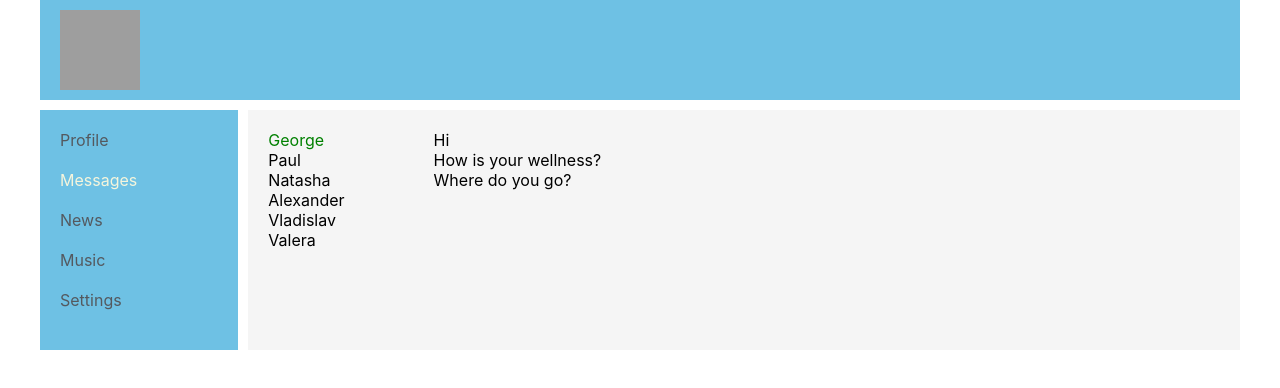
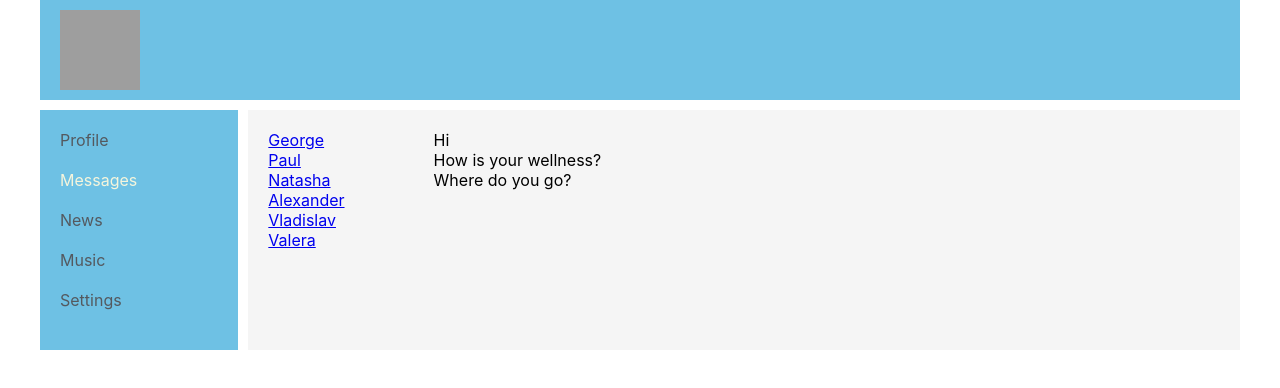
Before and after one commit to GeorgeUsynin/social-network-react-redux, a React (Create React App) app: page /dialogs in a window 1280 px wide. Shown: the top 388 px of the page. Built offline with nearby package versions, Linux system fonts and the light colour scheme; grey boxes are pictures that could not be loaded.

Commit message:
commit refactor Dialogs and ProfileInfo (lesson 22,23)

```diff
--- /dev/null
+++ b/src/components/Dialogs/DialogItem/DialogItem.tsx
@@ -0,0 +1,20 @@
+
+import {NavLink} from "react-router-dom";
+import React from "react";
+import classes from "./DialogItem.module.css"
+
+
+type DialogItemPropsType = {
+    name: string
+    id: string
+}
+
+const DialogItem: React.FC<DialogItemPropsType> = (props) => {
+    return (
+        <div className={classes.dialog}>
+            <NavLink to={"/dialogs/" + props.id}>{props.name}</NavLink>
+        </div>
+    )
+}
+
+export default DialogItem;
--- a/src/components/Dialogs/Dialogs.module.css
+++ b/src/components/Dialogs/Dialogs.module.css
@@ -7,18 +7,6 @@
     padding: 20px;
 }
 
-.dialog_items .active{
-    color: green;
-}
-
-.dialog {
-
-}
-
 .messages {
     padding: 20px;
 }
-
-.message {
-
-}
--- a/src/components/Dialogs/Dialogs.tsx
+++ b/src/components/Dialogs/Dialogs.tsx
@@ -1,33 +1,24 @@
 import React from "react";
 import classes from "./Dialogs.module.css"
+import DialogItem from "./DialogItem/DialogItem";
+import Message from "./Message/Message";
+
 
 const Dialogs = (props: any) => {
     return (
         <div className={classes.dialogs}>
             <div className={classes.dialog_items}>
-                <div className={`${classes.dialog} ${classes.active}`}>
-                    George
-                </div>
-                <div className={classes.dialog}>
-                    Paul
-                </div>
-                <div className={classes.dialog}>
-                    Natasha
-                </div>
-                <div className={classes.dialog}>
-                    Alexander
-                </div>
-                <div className={classes.dialog}>
-                    Vladislav
-                </div>
-                <div className={classes.dialog}>
-                    Valera
-                </div>
+                <DialogItem name="George" id="1"/>
+                <DialogItem name="Paul" id="2"/>
+                <DialogItem name="Natasha" id="3"/>
+                <DialogItem name="Alexander" id="4"/>
+                <DialogItem name="Vladislav" id="5"/>
+                <DialogItem name="Valera" id="6"/>
             </div>
             <div className={classes.messages}>
-                <div className={classes.message}>Hi</div>
-                <div className={classes.message}>How is your wellness?</div>
-                <div className={classes.message}>Where do you go?</div>
+                <Message message="Hi"/>
+                <Message message="How is your wellness?"/>
+                <Message message="Where do you go?"/>
             </div>
         </div>
     )
--- /dev/null
+++ b/src/components/Dialogs/Message/Message.tsx
@@ -0,0 +1,14 @@
+import React from "react";
+import classes from "./Message.module.css";
+
+type MessagePropsType = {
+    message: string
+}
+
+const Message: React.FC<MessagePropsType> = (props) => {
+    return (
+        <div className={classes.message}>{props.message}</div>
+    )
+}
+
+export default Message;
--- a/src/components/Profile/Profile.tsx
+++ b/src/components/Profile/Profile.tsx
@@ -1,21 +1,13 @@
 import React from 'react';
 import classes from "./Profile.module.css";
 import MyPosts from "./MyPosts/MyPosts";
-import avatar from "../../images/avatar.png"
+import ProfileInfo from "./ProfileInfo/ProfileInfo";
+
 
 const Profile = () => {
     return (
         <div className={classes.profile}>
-            <div className={classes.background_image}>
-                <img
-                    src="https://images.unsplash.com/photo-1596313072836-5b6bbce5780d?ixid=MXwxMjA3fDB8MHxwaG90by1wYWdlfHx8fGVufDB8fHw%3D&ixlib=rb-1.2.1&auto=format&fit=crop&w=1616&q=80"
-                    alt="street"/>
-            </div>
-            <div className={classes.avatar}>
-                <img
-                    src={avatar}
-                    alt="avatar"/>
-            </div>
+            <ProfileInfo/>
             <MyPosts/>
         </div>
     );
--- /dev/null
+++ b/src/components/Profile/ProfileInfo/ProfileInfo.module.css
@@ -0,0 +1,15 @@
+.background_image img{
+    width: 100%;
+    height: 400px;
+    display: block;
+    margin-bottom: 10px;
+}
+
+.avatar{
+    padding: 0 10px;
+}
+
+.avatar img{
+    width: 100px;
+    height: 100px;
+}
--- /dev/null
+++ b/src/components/Profile/ProfileInfo/ProfileInfo.tsx
@@ -0,0 +1,22 @@
+import classes from "./ProfileInfo.module.css";
+import avatar from "../../../images/avatar.png";
+import React from "react";
+
+const ProfileInfo = () =>{
+    return(
+        <div>
+            <div className={classes.background_image}>
+                <img
+                    src="https://images.unsplash.com/photo-1596313072836-5b6bbce5780d?ixid=MXwxMjA3fDB8MHxwaG90by1wYWdlfHx8fGVufDB8fHw%3D&ixlib=rb-1.2.1&auto=format&fit=crop&w=1616&q=80"
+                    alt="street"/>
+            </div>
+            <div className={classes.avatar}>
+                <img
+                    src={avatar}
+                    alt="avatar"/>
+            </div>
+        </div>
+    )
+}
+
+export default ProfileInfo;
```
Also changed, not shown: src/components/Dialogs/DialogItem/DialogItem.module.css (added), src/components/Dialogs/Message/Message.module.css (added).
